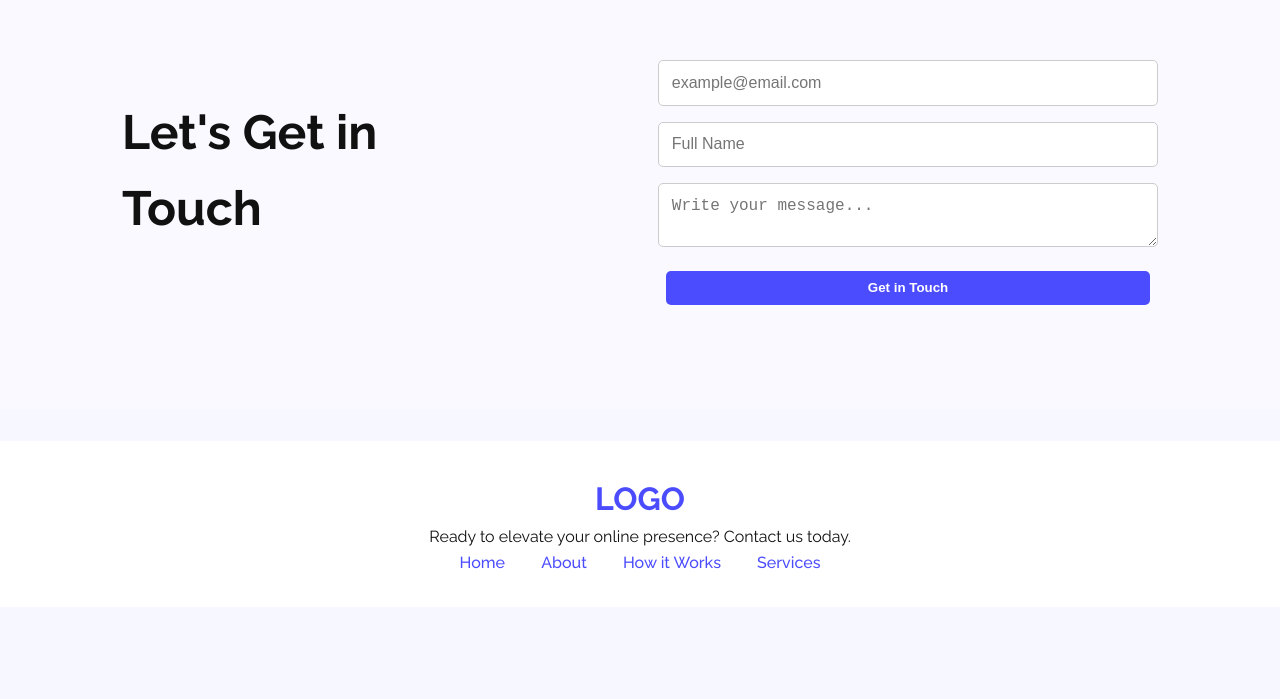
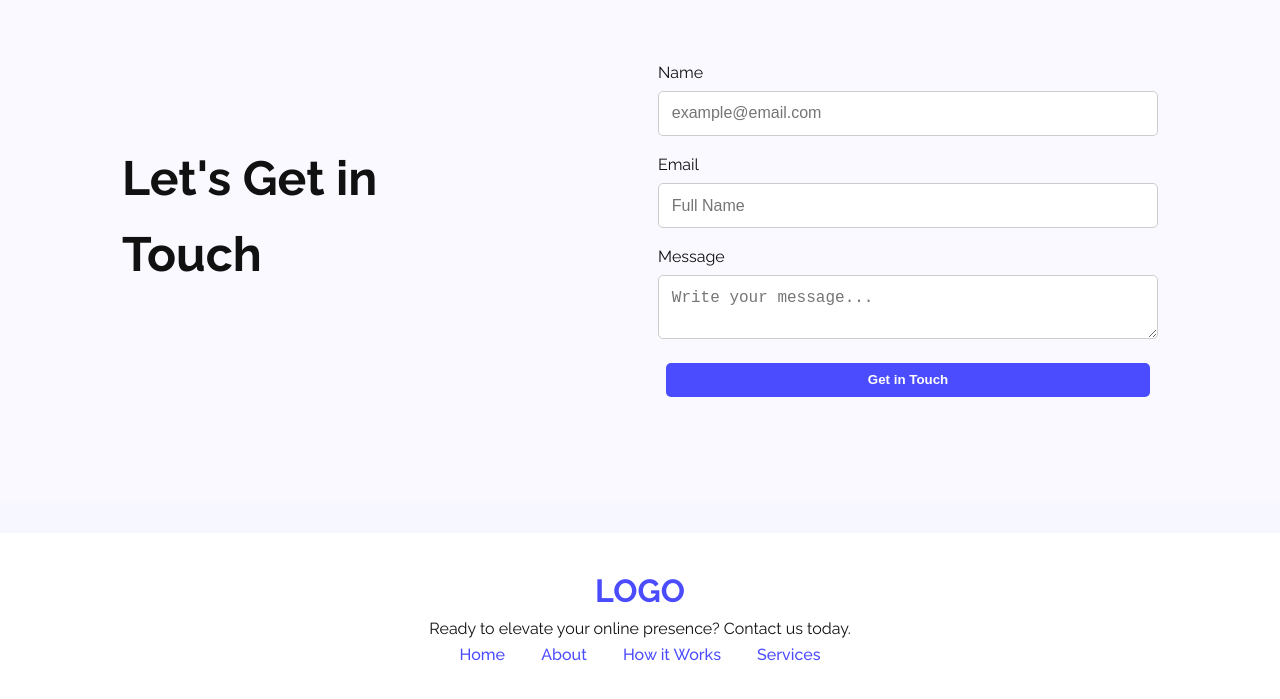
Before and after one commit to Nafis5115/PHero_A01, a plain HTML site: page index.html in a window 1280 px wide. Shown: the part 2255-2954 px from the top of the page. Before the commit the page ends 2862 px from the top, so only its background shows below. Drawn offline with Linux system fonts and the light colour scheme.

Commit message:
fixed contact-form

```diff
--- a/index.html
+++ b/index.html
@@ -129,8 +129,11 @@
           <h2>Let's Get in <br> <span>Touch</span></h2>
         </div>
         <form class="contact-form">
+        <label for="email">Name</label>
           <input type="email" placeholder="example@email.com" required />
+               <label for="name">Email</label>
           <input type="text" placeholder="Full Name" required />
+               <label for="">Message</label>
           <textarea placeholder="Write your message..." required></textarea>
           <button type="submit" class="btn submit-btn">Get in Touch</button>
         </form>
--- a/style.css
+++ b/style.css
@@ -259,7 +259,6 @@ body {
     max-width: 500px;
     display: flex;
     flex-direction: column;
-    gap: 1rem;
     margin-top: 2rem;
 }
 
@@ -269,6 +268,8 @@ body {
     border: 1px solid #ccc;
     border-radius: 5px;
     font-size: 1rem;
+    margin-bottom: 16px;
+    margin-top: 5px;
 }
 
 .contact-form .submit-btn {
```
